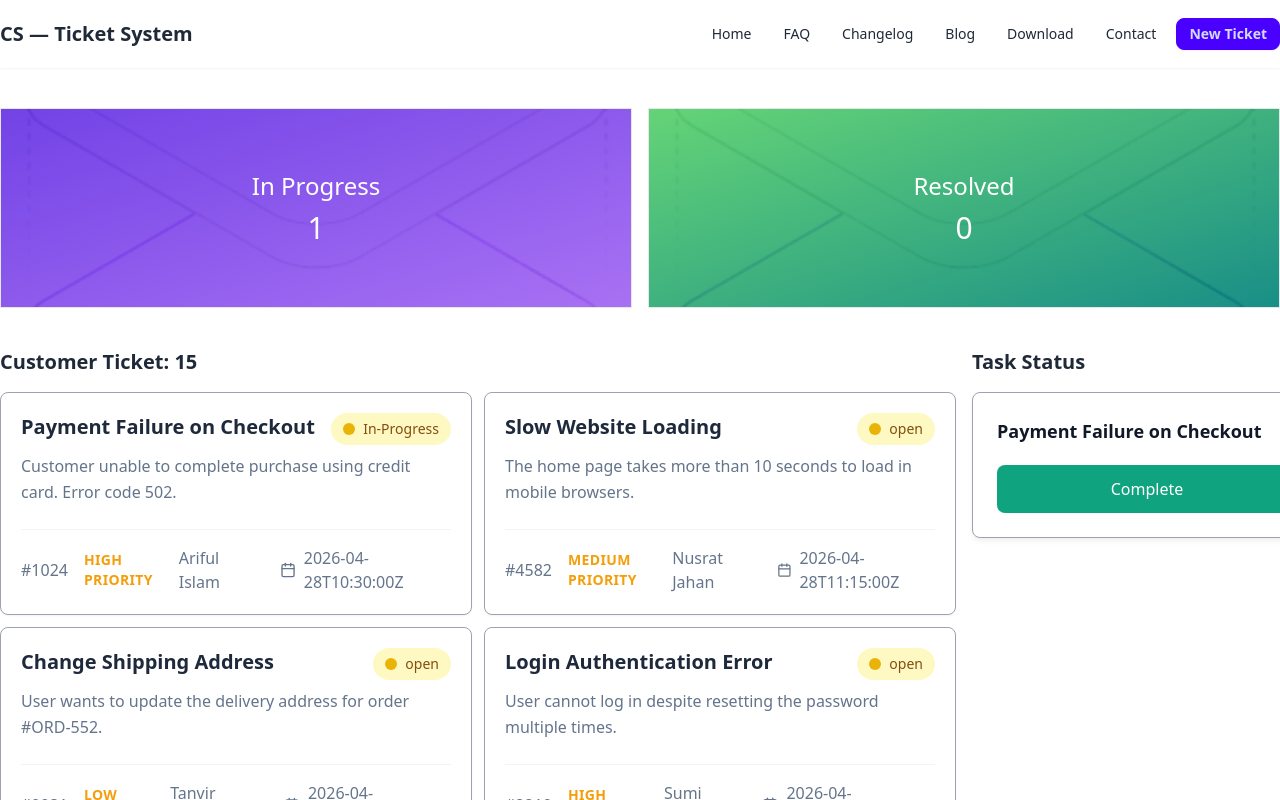
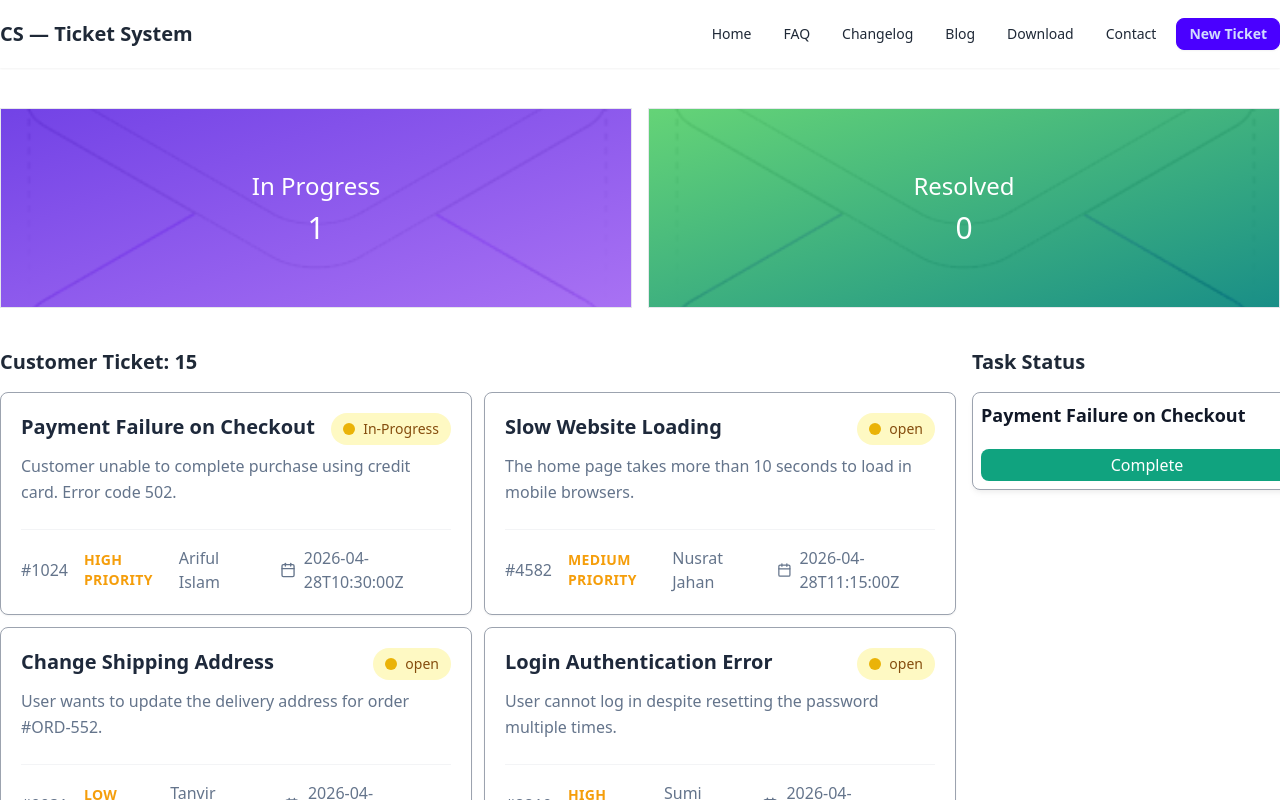
Before and after one commit to ashrafulasif123/customer-ticket, a React (Vite) app: page / in a window 1280 px wide. Both pictures are taken after a click on the element 236 px from the left and 503 px from the top of the page. Shown: the top 800 px of the page. Built offline with nearby package versions, Linux system fonts and the light colour scheme.

Commit message:
complete button update

```diff
--- a/src/components/CustomerTicket/CustomerTicket.jsx
+++ b/src/components/CustomerTicket/CustomerTicket.jsx
@@ -2,7 +2,7 @@ const CustomerTicket = ({ customerTicket, handleTicketInProgress }) => {
     // console.log(customerTicket)
     const { id, customerName, description, createdDate, priority, status, title } = customerTicket
     return (
-        <div onClick={() => handleTicketInProgress(customerTicket)} class="max-w-xl p-5 bg-white border border-gray-400 rounded-lg shadow-sm font-sans">
+        <div onClick={() => handleTicketInProgress(customerTicket)} className="max-w-xl p-5 bg-white border border-gray-400 rounded-lg shadow-sm font-sans hover:cursor-pointer">
             <div class="flex justify-between items-start mb-2">
                 <h3 class="text-xl font-bold text-slate-800">{title}</h3>
                 <div class="flex items-center gap-2 bg-yellow-100 px-3 py-1.5 rounded-full">
--- a/src/components/ProgressTicket/ProgressTicket.jsx
+++ b/src/components/ProgressTicket/ProgressTicket.jsx
@@ -2,14 +2,14 @@ const ProgressTicket = ({ progressTicket, handleResolvedTicket, resolvedTickets
     const { id, title } = progressTicket
     const isResolved = resolvedTickets.find(resolvedTicket => resolvedTicket.id === id)
     return (
-        <div class="bg-white p-6 rounded-lg shadow-[0_4px_6px_-1px_rgba(0,0,0,0.05),0_2px_4px_-1px_rgba(0,0,0,0.03)] border border-gray-400 w-[350px] my-4">
+        <div class="bg-white p-2 rounded-lg shadow-[0_4px_6px_-1px_rgba(0,0,0,0.05),0_2px_4px_-1px_rgba(0,0,0,0.03)] border border-gray-400 w-[350px] my-4">
             <h2 class="text-lg font-semibold text-gray-900 mb-5">
                 {title}
             </h2>
             <button
                 disabled={isResolved}
                 onClick={() => handleResolvedTicket(progressTicket)}
-                className={`w-full font-medium py-3 rounded-lg transition-colors
+                className={`w-full font-normal py-1 rounded-lg transition-colors
                         ${isResolved
                         ? 'bg-gray-400 cursor-not-allowed opacity-60'
                         : 'bg-[#10a37f] text-white hover:bg-[#0e8c6c]'
```
